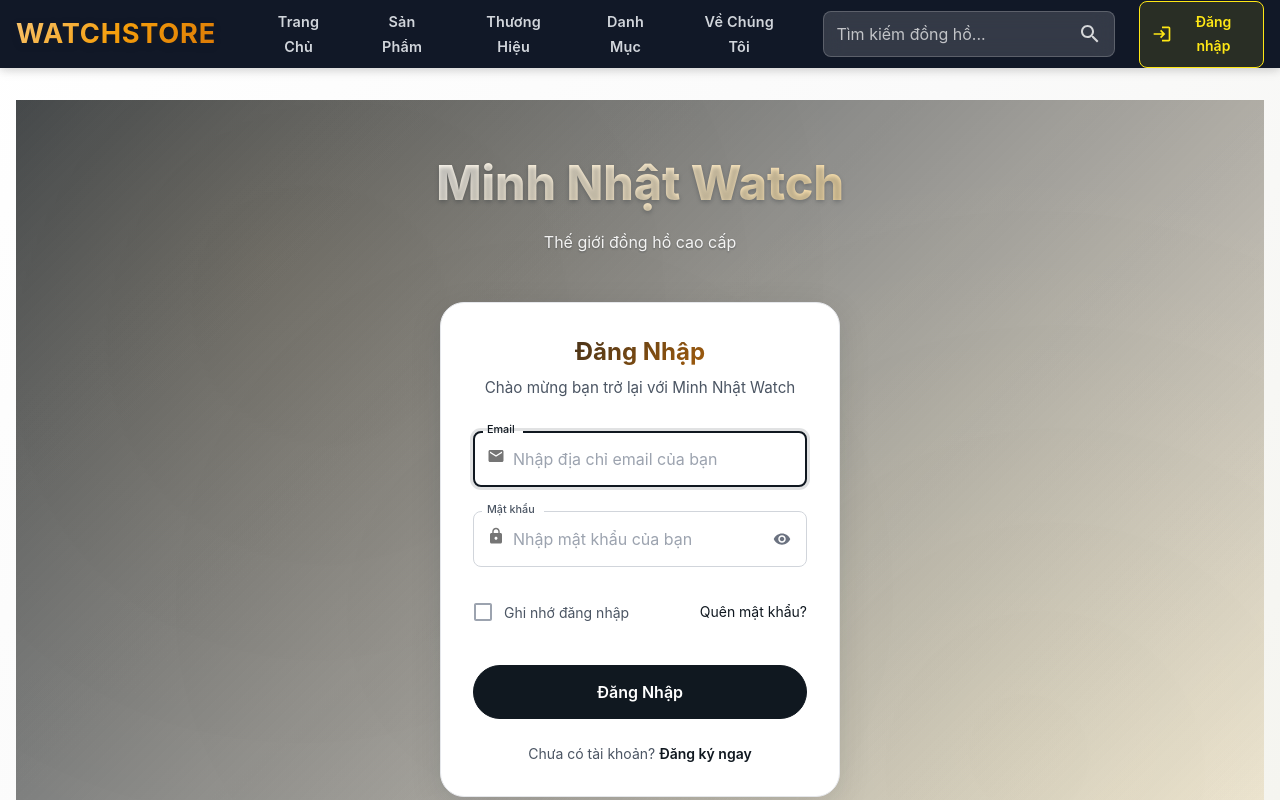
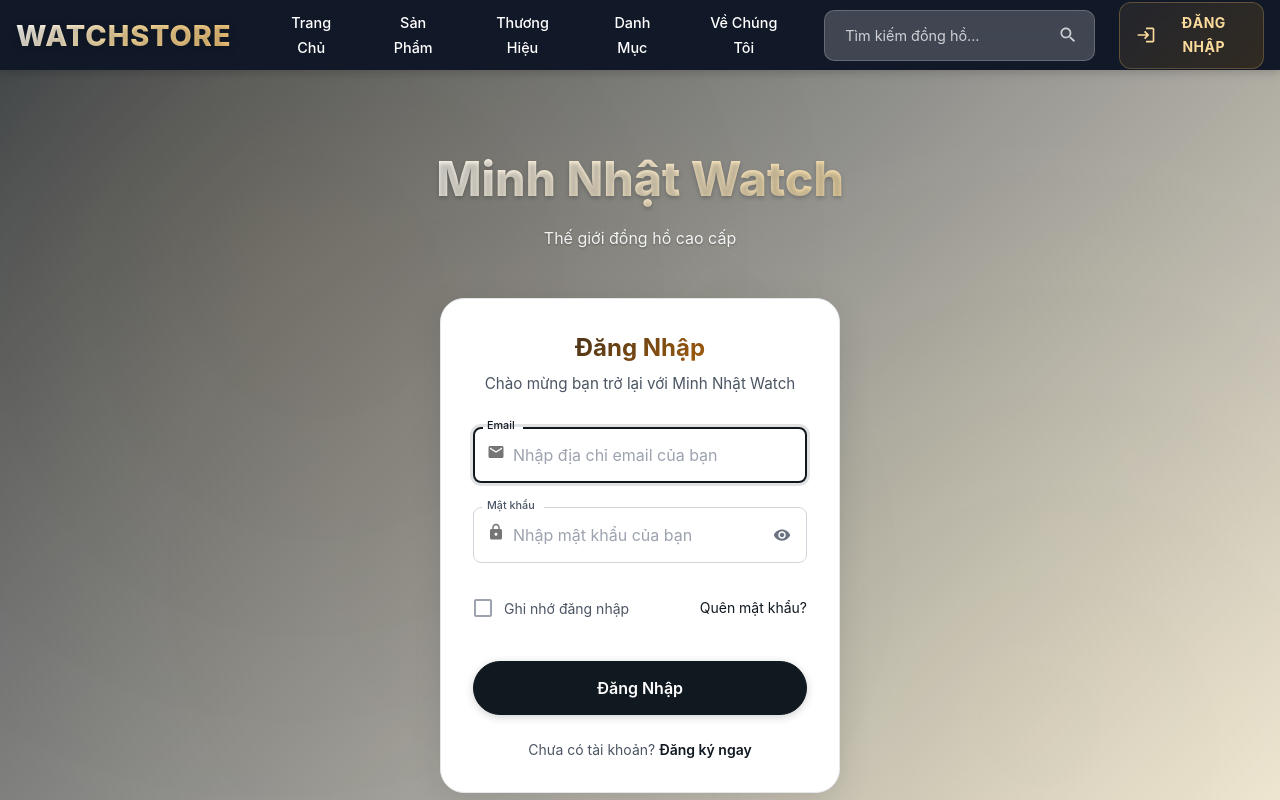
Before and after one commit to TrungHauad02/watch-shop, a React (Vite) app: page /login in a window 1280 px wide. Built offline with nearby package versions, Linux system fonts and the light colour scheme.

Commit message:
C(WSHeader)

```diff
--- a/src/components/WSButton/WSButton.styles.ts
+++ b/src/components/WSButton/WSButton.styles.ts
@@ -1,5 +1,5 @@
 import { Theme } from '@mui/material/styles';
-import { COLORS, SEMANTIC_COLORS } from '@/styles/colors';
+import { COLORS, SEMANTIC_COLORS, ALPHA_COLORS } from '@/styles/colors';
 import { WSButtonVariant, WSButtonSize } from './WSButton.types';
 
 // CUSTOMIZE: Bạn có thể chỉnh sửa màu sắc và style của button tại đây
@@ -15,9 +15,11 @@ export const getButtonStyles = (
     transition: 'all 0.2s cubic-bezier(0.4, 0, 0.2, 1)',
     position: 'relative' as const,
     overflow: 'hidden' as const,
+    // Fix: Thêm will-change để tối ưu performance
+    willChange: 'transform, box-shadow',
 
     '&:focus-visible': {
-      outline: `2px solid ${COLORS.primary}`,
+      outline: `2px solid ${COLORS.borderFocus}`,
       outlineOffset: '2px',
     },
 
@@ -25,6 +27,11 @@ export const getButtonStyles = (
       opacity: 0.6,
       cursor: 'not-allowed',
       pointerEvents: 'none',
+      color: COLORS.textDisabled,
+      backgroundColor: COLORS.gray200,
+      borderColor: COLORS.borderLight,
+      transform: 'none !important', // Fix: Prevent transform on disabled
+      boxShadow: 'none !important', // Fix: Remove shadow on disabled
     },
   };
 
@@ -61,89 +68,124 @@ export const getButtonStyles = (
     },
   };
 
+  // Fix: Đơn giản hóa variant styles để tránh conflict
   const variantStyles = {
     primary: {
-      backgroundColor: COLORS.primary,
-      color: COLORS.white,
-      border: `1px solid ${COLORS.primary}`,
+      backgroundColor: COLORS.black900,
+      color: COLORS.textInverse,
+      border: `1px solid ${COLORS.black900}`,
+      boxShadow: `0 2px 8px ${ALPHA_COLORS.primaryAlpha20}`,
 
-      '&:hover': {
-        backgroundColor: COLORS.primaryDark,
-        borderColor: COLORS.primaryDark,
+      '&:hover:not(:disabled)': {
+        backgroundColor: COLORS.black800,
+        borderColor: COLORS.black800,
         transform: 'translateY(-1px)',
-        boxShadow: `0 4px 12px ${COLORS.primary}40`,
+        boxShadow: `0 4px 12px ${ALPHA_COLORS.primaryAlpha50}`,
       },
 
-      '&:active': {
+      '&:active:not(:disabled)': {
         transform: 'translateY(0)',
-        boxShadow: `0 2px 8px ${COLORS.primary}60`,
+        backgroundColor: COLORS.black700,
+        boxShadow: `0 2px 8px ${ALPHA_COLORS.primaryAlpha75}`,
       },
     },
 
     secondary: {
       backgroundColor: COLORS.secondary,
-      color: COLORS.primary,
+      color: COLORS.textPrimary,
       border: `1px solid ${COLORS.secondary}`,
+      boxShadow: `0 2px 8px ${ALPHA_COLORS.secondaryAlpha20}`,
 
-      '&:hover': {
+      '&:hover:not(:disabled)': {
         backgroundColor: COLORS.secondaryDark,
         borderColor: COLORS.secondaryDark,
         transform: 'translateY(-1px)',
-        boxShadow: `0 4px 12px ${COLORS.secondary}40`,
+        boxShadow: `0 4px 12px ${ALPHA_COLORS.secondaryAlpha50}`,
       },
 
-      '&:active': {
+      '&:active:not(:disabled)': {
         transform: 'translateY(0)',
-        boxShadow: `0 2px 8px ${COLORS.secondary}60`,
+        backgroundColor: COLORS.amber700,
+        boxShadow: `0 2px 8px ${ALPHA_COLORS.secondaryAlpha75}`,
       },
     },
 
     outline: {
       backgroundColor: 'transparent',
-      color: COLORS.primary,
-      border: `1px solid ${COLORS.gray300}`,
+      color: COLORS.textPrimary,
+      border: `1px solid ${COLORS.borderMedium}`,
+      boxShadow: 'none',
 
-      '&:hover': {
-        backgroundColor: COLORS.gray50,
-        borderColor: COLORS.primary,
-        color: COLORS.primary,
+      '&:hover:not(:disabled)': {
+        backgroundColor: COLORS.backgroundSecondary,
+        borderColor: COLORS.black700,
+        color: COLORS.textPrimary,
+        boxShadow: `0 2px 8px ${COLORS.shadow}`,
       },
 
-      '&:active': {
-        backgroundColor: COLORS.gray100,
+      '&:active:not(:disabled)': {
+        backgroundColor: COLORS.backgroundTertiary,
+        borderColor: COLORS.black800,
       },
     },
 
     text: {
       backgroundColor: 'transparent',
-      color: COLORS.primary,
+      color: COLORS.textSecondary,
       border: '1px solid transparent',
+      boxShadow: 'none',
 
-      '&:hover': {
-        backgroundColor: COLORS.gray50,
-        color: COLORS.primaryDark,
+      '&:hover:not(:disabled)': {
+        backgroundColor: COLORS.backgroundSecondary,
+        color: COLORS.textPrimary,
       },
 
-      '&:active': {
-        backgroundColor: COLORS.gray100,
+      '&:active:not(:disabled)': {
+        backgroundColor: COLORS.backgroundTertiary,
+        color: COLORS.textPrimary,
       },
     },
 
     danger: {
       backgroundColor: SEMANTIC_COLORS.error500,
-      color: COLORS.white,
+      color: COLORS.textInverse,
       border: `1px solid ${SEMANTIC_COLORS.error500}`,
+      boxShadow: `0 2px 8px rgba(239, 68, 68, 0.2)`,
 
-      '&:hover': {
+      '&:hover:not(:disabled)': {
         backgroundColor: SEMANTIC_COLORS.error600,
         borderColor: SEMANTIC_COLORS.error600,
         transform: 'translateY(-1px)',
-        boxShadow: `0 4px 12px ${SEMANTIC_COLORS.error500}40`,
+        boxShadow: `0 4px 12px rgba(239, 68, 68, 0.4)`,
       },
 
-      '&:active': {
+      '&:active:not(:disabled)': {
         transform: 'translateY(0)',
-        boxShadow: `0 2px 8px ${SEMANTIC_COLORS.error500}60`,
+        backgroundColor: SEMANTIC_COLORS.error700,
+        boxShadow: `0 2px 8px rgba(239, 68, 68, 0.6)`,
+      },
+    },
+
+    // Fix: Đơn giản hóa luxury variant
+    luxury: {
+      backgroundColor: COLORS.gold500,
+      color: COLORS.textPrimary,
+      border: `1px solid ${COLORS.gold500}`,
+      boxShadow: `0 2px 8px ${ALPHA_COLORS.secondaryAlpha20}`,
+      fontWeight: 700,
+
+      '&:hover:not(:disabled)': {
+        backgroundColor: COLORS.gold600,
+        borderColor: COLORS.gold600,
+        color: COLORS.textInverse,
+        transform: 'translateY(-1px)',
+        boxShadow: `0 4px 12px ${ALPHA_COLORS.secondaryAlpha50}`,
+      },
+
+      '&:active:not(:disabled)': {
+        transform: 'translateY(0)',
+        backgroundColor: COLORS.gold700,
+        boxShadow: `0 2px 8px ${ALPHA_COLORS.secondaryAlpha75}`,
       },
     },
   };
@@ -154,3 +196,22 @@ export const getButtonStyles = (
     ...variantStyles[variant],
   };
 };
+
+// Fix: Bỏ các animation phức tạp gây conflict
+export const buttonUtils = {
+  // Simple hover effect
+  simpleHover: {
+    '&:hover': {
+      transform: 'translateY(-1px)',
+      transition: 'transform 0.2s ease',
+    },
+  },
+
+  // Subtle shadow
+  subtleShadow: {
+    boxShadow: `0 2px 8px ${ALPHA_COLORS.primaryAlpha10}`,
+    '&:hover': {
+      boxShadow: `0 4px 12px ${ALPHA_COLORS.primaryAlpha20}`,
+    },
+  },
+};
--- a/src/components/WSButton/WSButton.tsx
+++ b/src/components/WSButton/WSButton.tsx
@@ -1,9 +1,10 @@
+import { forwardRef } from 'react';
 import { Button, CircularProgress } from '@mui/material';
-import { forwardRef } from 'react';
+import { getButtonStyles } from './WSButton.styles';
+import { WSButtonProps } from './WSButton.types';
 import { useTheme } from '@mui/material/styles';
-import { WSButtonProps } from './WSButton.types';
-import { getButtonStyles } from './WSButton.styles';
 
+// CUSTOMIZE: Component WSButton với style đã được tối ưu
 const WSButton = forwardRef<HTMLButtonElement, WSButtonProps>(
   (
     {
@@ -13,10 +14,10 @@ const WSButton = forwardRef<HTMLButtonElement, WSButtonProps>(
       endIcon,
       iconOnly = false,
       loading = false,
-      loadingText,
+      loadingText = 'Loading...',
       fullWidth = false,
-      disabled = false,
       children,
+      disabled,
       sx,
       ...props
     },
@@ -24,54 +25,46 @@ const WSButton = forwardRef<HTMLButtonElement, WSButtonProps>(
   ) => {
     const theme = useTheme();
 
-    // CUSTOMIZE: Bạn có thể chỉnh sửa logic loading và disabled tại đây
-    const isDisabled = disabled || loading;
+    // Fix: Đơn giản hóa logic render
+    const renderContent = () => {
+      if (loading) {
+        return (
+          <>
+            <CircularProgress
+              size={16}
+              color="inherit"
+              sx={{ mr: children ? 1 : 0 }}
+            />
+            {children && !iconOnly && loadingText}
+          </>
+        );
+      }
 
-    // CUSTOMIZE: Bạn có thể chỉnh sửa size của loading spinner tại đây
-    const spinnerSize = {
-      small: 16,
-      medium: 18,
-      large: 20,
-    }[size];
+      if (iconOnly) {
+        return startIcon || endIcon;
+      }
 
-    const buttonStyles = getButtonStyles(theme, variant, size);
+      return (
+        <>
+          {startIcon}
+          {children}
+          {endIcon}
+        </>
+      );
+    };
 
     return (
       <Button
         ref={ref}
-        disabled={isDisabled}
+        disabled={disabled || loading}
         fullWidth={fullWidth}
-        startIcon={
-          loading ? (
-            <CircularProgress
-              size={spinnerSize}
-              color="inherit"
-              // CUSTOMIZE: Bạn có thể chỉnh sửa style của loading spinner tại đây
-            />
-          ) : (
-            startIcon
-          )
-        }
-        endIcon={!loading ? endIcon : undefined}
         sx={{
-          ...buttonStyles,
-          // Icon only button
-          ...(iconOnly && {
-            minWidth: buttonStyles.minHeight,
-            padding: 0,
-            aspectRatio: '1',
-          }),
-          // Custom sx override
+          ...getButtonStyles(theme, variant, size),
           ...sx,
         }}
         {...props}
       >
-        {/* Content */}
-        {iconOnly
-          ? startIcon || endIcon || children
-          : loading && loadingText
-            ? loadingText
-            : children}
+        {renderContent()}
       </Button>
     );
   }
--- a/src/components/WSHeader/components/HeaderActions.tsx
+++ b/src/components/WSHeader/components/HeaderActions.tsx
@@ -7,7 +7,7 @@ import {
   useMediaQuery,
 } from '@mui/material';
 import { FavoriteOutlined, AccountCircle, Login } from '@mui/icons-material';
-import { COLORS } from '@/styles/colors';
+import { COLORS, ALPHA_COLORS } from '@/styles/colors';
 
 interface HeaderActionsProps {
   isAuthenticated: boolean;
@@ -37,11 +37,21 @@ export default function HeaderActions({
           color="inherit"
           onClick={onWishlistClick}
           sx={{
+            // CUSTOMIZE: Luxury style cho wishlist button
             color: COLORS.white,
-            transition: 'all 0.3s ease',
+            background: `linear-gradient(135deg, ${ALPHA_COLORS.whiteAlpha10}, ${ALPHA_COLORS.whiteAlpha20})`,
+            backdropFilter: 'blur(10px)',
+            border: `1px solid ${ALPHA_COLORS.whiteAlpha20}`,
+            borderRadius: '12px',
+            transition: 'all 0.3s cubic-bezier(0.4, 0, 0.2, 1)',
             '&:hover': {
-              color: COLORS.secondary,
-              transform: 'scale(1.1)',
+              color: COLORS.gold300,
+              background: `linear-gradient(135deg, ${ALPHA_COLORS.secondaryAlpha10}, ${ALPHA_COLORS.secondaryAlpha20})`,
+              transform: 'translateY(-2px) scale(1.05)',
+              boxShadow: `0 8px 20px ${ALPHA_COLORS.primaryAlpha20}`,
+            },
+            '&:active': {
+              transform: 'translateY(0) scale(1)',
             },
           }}
           aria-label="Danh sách yêu thích"
@@ -51,9 +61,11 @@ export default function HeaderActions({
             color="error"
             sx={{
               '& .MuiBadge-badge': {
-                backgroundColor: COLORS.accent,
+                background: `linear-gradient(135deg, ${COLORS.gold400}, ${COLORS.gold600})`,
                 color: COLORS.primary,
                 fontWeight: 'bold',
+                fontSize: '0.7rem',
+                boxShadow: `0 2px 8px ${ALPHA_COLORS.secondaryAlpha50}`,
               },
             }}
           >
@@ -68,11 +80,21 @@ export default function HeaderActions({
           color="inherit"
           onClick={onAccountClick}
           sx={{
+            // CUSTOMIZE: Luxury style cho account button
             color: COLORS.white,
-            transition: 'all 0.3s ease',
+            background: `linear-gradient(135deg, ${ALPHA_COLORS.whiteAlpha10}, ${ALPHA_COLORS.whiteAlpha20})`,
+            backdropFilter: 'blur(10px)',
+            border: `1px solid ${ALPHA_COLORS.whiteAlpha20}`,
+            borderRadius: '12px',
+            transition: 'all 0.3s cubic-bezier(0.4, 0, 0.2, 1)',
             '&:hover': {
-              color: COLORS.secondary,
-              transform: 'scale(1.1)',
+              color: COLORS.gold300,
+              background: `linear-gradient(135deg, ${ALPHA_COLORS.secondaryAlpha10}, ${ALPHA_COLORS.secondaryAlpha20})`,
+              transform: 'translateY(-2px) scale(1.05)',
+              boxShadow: `0 8px 20px ${ALPHA_COLORS.primaryAlpha20}`,
+            },
+            '&:active': {
+              transform: 'translateY(0) scale(1)',
             },
           }}
           aria-label="Tài khoản"
@@ -85,21 +107,52 @@ export default function HeaderActions({
           startIcon={<Login />}
           onClick={onLoginClick}
           sx={{
-            color: COLORS.secondary,
-            borderColor: COLORS.secondary,
-            backgroundColor: 'rgba(254, 231, 21, 0.1)',
+            // CUSTOMIZE: Premium login button style giống LoginPage
+            background: `linear-gradient(135deg, ${COLORS.gold400}15, ${COLORS.gold500}25)`,
+            backdropFilter: 'blur(10px)',
+            border: `1px solid ${COLORS.gold400}40`,
+            color: COLORS.gold300,
             fontSize: { xs: '0.75rem', sm: '0.875rem' },
-            px: { xs: 1, sm: 2 },
-            py: { xs: 0.5, sm: 1 },
-            borderRadius: '8px',
-            fontWeight: 600,
-            transition: 'all 0.3s ease',
+            px: { xs: 1.5, sm: 2.5 },
+            py: { xs: 0.75, sm: 1 },
+            borderRadius: '12px',
+            fontWeight: 700,
+            textTransform: 'uppercase',
+            letterSpacing: '0.5px',
+            position: 'relative',
+            overflow: 'hidden',
+            transition: 'all 0.3s cubic-bezier(0.4, 0, 0.2, 1)',
+
+            // Shimmer effect
+            '&::before': {
+              content: '""',
+              position: 'absolute',
+              top: 0,
+              left: '-100%',
+              width: '100%',
+              height: '100%',
+              background: `linear-gradient(90deg, transparent, ${ALPHA_COLORS.whiteAlpha20}, transparent)`,
+              transition: 'left 0.5s ease',
+            },
+
             '&:hover': {
-              backgroundColor: COLORS.secondary,
+              background: `linear-gradient(135deg, ${COLORS.gold500}, ${COLORS.gold600})`,
               color: COLORS.primary,
-              borderColor: COLORS.secondary,
-              boxShadow: `0 4px 12px ${COLORS.secondary}33`,
+              border: `1px solid ${COLORS.gold500}`,
               transform: 'translateY(-2px)',
+              boxShadow: `
+                0 8px 25px ${ALPHA_COLORS.secondaryAlpha30},
+                0 4px 10px ${ALPHA_COLORS.secondaryAlpha20}
+              `,
+
+              '&::before': {
+                left: '100%',
+              },
+            },
+
+            '&:active': {
+              transform: 'translateY(0)',
+              boxShadow: `0 4px 15px ${ALPHA_COLORS.secondaryAlpha40}`,
             },
           }}
           variant="outlined"
--- a/src/components/WSHeader/components/HeaderLogo.tsx
+++ b/src/components/WSHeader/components/HeaderLogo.tsx
@@ -19,57 +19,60 @@ export default function HeaderLogo({
       sx={{
         flexGrow: 0,
         mr: 2,
-        // Vàng đẹp với gradient tinh tế
-        background: `linear-gradient(135deg, ${COLORS.gold400} 0%, ${COLORS.gold500} 50%, ${COLORS.gold600} 100%)`,
+        // CUSTOMIZE: Luxury gold gradient giống LoginPage
+        background: `linear-gradient(135deg, ${COLORS.white} 0%, ${COLORS.gold300} 50%, ${COLORS.gold400} 100%)`,
         backgroundClip: 'text',
         WebkitBackgroundClip: 'text',
         color: 'transparent',
-        fontWeight: 700,
+        fontWeight: 800,
         fontSize: {
-          xs: '1.3rem',
-          sm: '1.5rem',
-          md: '1.7rem',
+          xs: '1.4rem',
+          sm: '1.6rem',
+          md: '1.8rem',
         },
         cursor: 'pointer',
         userSelect: 'none',
-        letterSpacing: '0.8px',
+        letterSpacing: '1px',
         textTransform: 'uppercase',
         position: 'relative',
         display: 'inline-block',
 
-        // Animation đơn giản
-        transition: 'all 0.3s ease',
+        // Premium shadow effect
+        filter: `drop-shadow(0 2px 4px ${ALPHA_COLORS.primaryAlpha20})`,
+        textShadow: `0 2px 4px ${COLORS.primary}40`,
 
-        // Shadow nhẹ
-        filter: `drop-shadow(0 2px 4px ${ALPHA_COLORS.primaryAlpha10})`,
+        // Smooth transition
+        transition: 'all 0.3s cubic-bezier(0.4, 0, 0.2, 1)',
 
-        // Hover đơn giản
+        // Hover effects giống LoginPage
         '&:hover': {
-          transform: 'translateY(-1px)',
-          // Vàng sáng hơn khi hover
-          background: `linear-gradient(135deg, ${COLORS.gold300} 0%, ${COLORS.gold400} 50%, ${COLORS.gold500} 100%)`,
+          transform: 'translateY(-2px)',
+          background: `linear-gradient(135deg, ${COLORS.gold200} 0%, ${COLORS.gold400} 50%, ${COLORS.gold500} 100%)`,
           backgroundClip: 'text',
           WebkitBackgroundClip: 'text',
-          filter: `drop-shadow(0 4px 8px ${ALPHA_COLORS.primaryAlpha20})`,
+          filter: `drop-shadow(0 4px 8px ${ALPHA_COLORS.primaryAlpha30})`,
+          textShadow: `0 4px 8px ${COLORS.primary}60`,
 
-          // Underline hiện ra
+          // Underline animation
           '&::after': {
             width: '100%',
+            background: `linear-gradient(135deg, ${COLORS.gold400}, ${COLORS.gold600})`,
           },
         },
 
-        // Underline đơn giản
+        // Luxury underline
         '&::after': {
           content: '""',
           position: 'absolute',
-          bottom: '-4px',
+          bottom: '-6px',
           left: '50%',
           transform: 'translateX(-50%)',
           width: '0%',
-          height: '2px',
-          background: COLORS.gold500,
-          transition: 'width 0.3s ease',
-          borderRadius: '1px',
+          height: '3px',
+          background: `linear-gradient(135deg, ${COLORS.gold500}, ${COLORS.gold700})`,
+          borderRadius: '2px',
+          transition: 'all 0.3s cubic-bezier(0.4, 0, 0.2, 1)',
+          boxShadow: `0 2px 8px ${ALPHA_COLORS.secondaryAlpha30}`,
         },
 
         // Active state
@@ -78,11 +81,11 @@ export default function HeaderLogo({
           transition: 'all 0.1s ease',
         },
 
-        // Focus cho accessibility
+        // Focus accessibility
         '&:focus-visible': {
-          outline: `2px solid ${COLORS.gold400}`,
-          outlineOffset: '3px',
-          borderRadius: '4px',
+          outline: `3px solid ${COLORS.gold400}`,
+          outlineOffset: '4px',
+          borderRadius: '6px',
         },
       }}
     >
--- a/src/components/WSHeader/components/HeaderNavigation.tsx
+++ b/src/components/WSHeader/components/HeaderNavigation.tsx
@@ -1,7 +1,7 @@
 import { Box, Button } from '@mui/material';
 import { useLocation } from 'react-router-dom';
 import { NavigationItem } from '../header.data';
-import { COLORS } from '@/styles/colors';
+import { COLORS, ALPHA_COLORS } from '@/styles/colors';
 
 interface HeaderNavigationProps {
   navigationItems: NavigationItem[];
@@ -20,45 +20,39 @@ export default function HeaderNavigation({
         display: { xs: 'none', md: 'flex' },
         ml: 2,
         py: 0.5,
-        gap: 0.5,
+        gap: 1,
         alignItems: 'center',
       }}
     >
-      {navigationItems.map((item) => (
+      {navigationItems.map((item) => {
+        const isActive = location.pathname === item.path;
+
+        return (
           <Button
             key={item.path}
             color="inherit"
             onClick={() => onNavigate(item.path)}
             sx={{
-            color:
-              location.pathname === item.path ? COLORS.gray100 : COLORS.gray300,
-            backgroundColor:
-              location.pathname === item.path
-                ? `${COLORS.gray200}15`
+              // CUSTOMIZE: Simple navigation style với clean design
+              color: isActive ? COLORS.gold300 : COLORS.white,
+              backgroundColor: isActive
+                ? ALPHA_COLORS.whiteAlpha20
                 : 'transparent',
-            fontWeight: location.pathname === item.path ? 900 : 600,
+              fontWeight: isActive ? 700 : 500,
               fontSize: '0.9rem',
               px: 2,
-            py: 0.6,
-            borderRadius: '6px',
+              py: 0.75,
+              borderRadius: '8px',
               textTransform: 'capitalize',
-            letterSpacing: '0.2px',
-            position: 'relative',
-            minHeight: '32px',
+              minHeight: '36px',
 
-            // Smooth transition
-            transition: 'all 0.25s cubic-bezier(0.4, 0, 0.2, 1)',
+              // Simple transition
+              transition: 'all 0.2s ease',
 
               // Hover effects
               '&:hover': {
-              backgroundColor: `${COLORS.gray100}20`,
-              transform: 'translateY(-1px)',
-            },
-
-            // Active press state
-            '&:active': {
-              transform: 'translateY(0)',
-              transition: 'all 0.1s ease',
+                color: COLORS.gold300,
+                backgroundColor: ALPHA_COLORS.whiteAlpha20,
               },
 
               // Focus accessibility
@@ -70,7 +64,8 @@ export default function HeaderNavigation({
           >
             {item.label}
           </Button>
-      ))}
+        );
+      })}
     </Box>
   );
 }
--- a/src/components/WSHeader/components/HeaderSearch.tsx
+++ b/src/components/WSHeader/components/HeaderSearch.tsx
@@ -2,7 +2,7 @@ import React, { useState } from 'react';
 import { Box, IconButton, InputBase, Paper } from '@mui/material';
 import { Search as SearchIcon } from '@mui/icons-material';
 import { searchConfig } from '../header.data';
-import COLORS from '@/styles/colors';
+import { COLORS, ALPHA_COLORS } from '@/styles/colors';
 
 interface HeaderSearchProps {
   onSearch: (query: string) => void;
@@ -41,20 +41,25 @@ export default function HeaderSearch({
       <Paper
         elevation={0}
         sx={{
-          p: '2px 4px',
+          p: '4px 8px',
           display: 'flex',
           alignItems: 'center',
-          // CUSTOMIZE: Chỉnh sửa style của search box ở đây
-          backgroundColor: 'rgba(255,255,255,0.15)',
+          // CUSTOMIZE: Simple glass effect với minimal styling
+          backgroundColor: ALPHA_COLORS.whiteAlpha20,
           backdropFilter: 'blur(10px)',
-          border: '1px solid rgba(255,255,255,0.2)',
+          border: `1px solid ${ALPHA_COLORS.whiteAlpha20}`,
+          borderRadius: '10px',
+
           '&:hover': {
-            backgroundColor: 'rgba(255,255,255,0.2)',
+            backgroundColor: ALPHA_COLORS.whiteAlpha25,
+            border: `1px solid ${ALPHA_COLORS.whiteAlpha30}`,
           },
+
           '&:focus-within': {
-            backgroundColor: 'rgba(255,255,255,0.25)',
-            border: `1px solid ${COLORS.secondary}`,
+            backgroundColor: ALPHA_COLORS.whiteAlpha30,
+            border: `1px solid ${COLORS.gold400}`,
           },
+
           transition: 'all 0.2s ease',
         }}
       >
@@ -65,11 +70,12 @@ export default function HeaderSearch({
           sx={{
             ml: 1,
             flex: 1,
-            color: 'white',
+            color: COLORS.white,
             '& .MuiInputBase-input': {
-              padding: '8px 0',
+              padding: '10px 4px',
+              fontSize: '0.9rem',
               '&::placeholder': {
-                color: 'rgba(255,255,255,0.7)',
+                color: ALPHA_COLORS.whiteAlpha75,
                 opacity: 1,
               },
             },
@@ -79,14 +85,15 @@ export default function HeaderSearch({
           type="submit"
           sx={{
             p: '8px',
-            color: 'rgba(255,255,255,0.8)',
+            color: ALPHA_COLORS.whiteAlpha75,
             '&:hover': {
-              color: COLORS.secondary,
+              color: COLORS.gold300,
+              backgroundColor: ALPHA_COLORS.whiteAlpha20,
             },
           }}
           aria-label="Tìm kiếm"
         >
-          <SearchIcon />
+          <SearchIcon fontSize="small" />
         </IconButton>
       </Paper>
     </Box>
--- a/src/components/WSLayout/layout.data.ts
+++ b/src/components/WSLayout/layout.data.ts
@@ -83,17 +83,17 @@ export const LAYOUT_VARIANTS: Record<string, LayoutConfig> = {
     },
   },
   auth: {
-    showHeader: false,
-    showFooter: false,
-    useContainer: true,
-    maxWidth: 'sm',
+    showHeader: true,
+    showFooter: true,
+    useContainer: false,
+    maxWidth: false,
     backgroundColor: `linear-gradient(135deg, ${COLORS.offWhite} 0%, ${COLORS.cream} 100%)`,
     showBreadcrumb: false,
     contentPadding: {
-      top: { xs: 4, md: 8 },
-      bottom: { xs: 4, md: 8 },
-      left: { xs: 2, md: 3 },
-      right: { xs: 2, md: 3 },
+      top: 0,
+      bottom: 0,
+      left: 0,
+      right: 0,
     },
   },
   fullscreen: {
@@ -169,7 +169,7 @@ export const layoutConfig = {
   // Header configuration
   header: {
     height: { xs: 56, sm: 64 },
-    stickyPosition: true,
+    stickyPosition: false,
     showShadow: true,
   },
   // Footer configuration
--- a/src/config/router.tsx
+++ b/src/config/router.tsx
@@ -16,7 +16,7 @@ const DefaultLayout = () => (
 
 const AuthLayout = () => (
   <WSLayout
-    variant="default"
+    variant="auth"
     sx={{
       overflow: 'auto',
       overflowX: 'hidden',
```
Also changed, not shown: src/components/WSHeader/components/HeaderMobileDrawer.tsx (+51 -11 lines), src/features/auth/pages/LoginPage.tsx (+0 -18 lines), src/styles/colors.ts (+12 -0 lines). Lines whose indentation alone changed are shown as unchanged.
